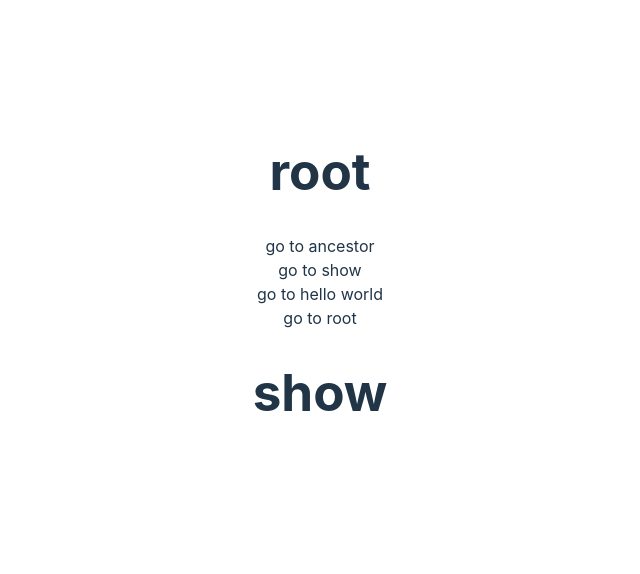
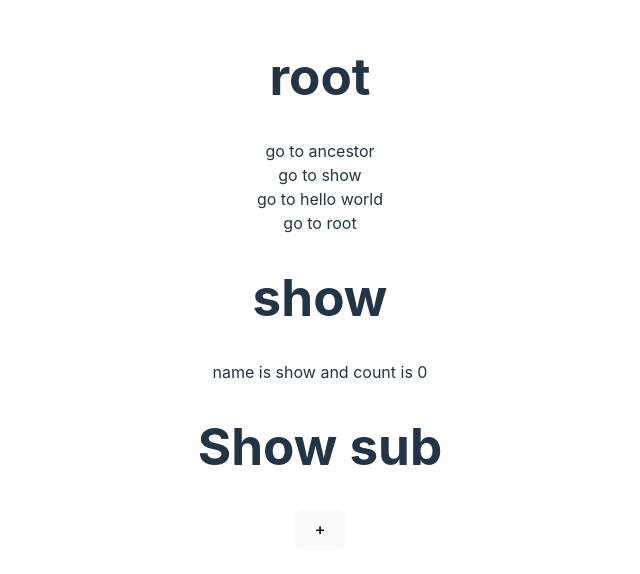
Before and after one commit to lazycattylqm/wujieexample, a Vue app in the folder vite-vue-ts/: page /show in a window 1280 px wide. Shown: the part 118-692 px from the top of the page, without its empty margins (320-960 px from the left). Built offline with nearby package versions, Linux system fonts and the light colour scheme.

Commit message:
add for provide and inject

```diff
--- a/vite-vue-ts/src/components/Ancestor.vue
+++ b/vite-vue-ts/src/components/Ancestor.vue
@@ -10,5 +10,10 @@
 <script lang="ts" setup>
 import Father from './Father.vue'
 import { useCounterStore } from "../pinia/counterState";
+import { onUnmounted } from 'vue';
 const store = useCounterStore();
+onUnmounted(() => {
+  console.log('ancestor unmounted', 'count is', store.count, 'double is', store.doubleCount);
+  store.$reset();
+});
 </script>
--- /dev/null
+++ b/vite-vue-ts/src/components/AnotherChild.vue
@@ -0,0 +1,13 @@
+
+
+<template>
+  <div>
+    <h1>Show sub</h1>
+    <div><button @click=increment>+</button></div>
+  </div>
+</template>
+
+<script lang="ts" setup>
+import { inject } from "vue";
+const { increment } = inject('show');
+</script>
--- a/vite-vue-ts/src/components/Show.vue
+++ b/vite-vue-ts/src/components/Show.vue
@@ -1,5 +1,18 @@
 <template>
   <div>
     <h1>show</h1>
+    <div>name is {{show.name}} and count is {{show.count}}</div>
+    <AnotherChild />
   </div>
 </template>
+
+<script lang="ts" setup>
+import { onUnmounted, provide } from 'vue';
+import AnotherChild from './AnotherChild.vue';
+import { show, changeShow, increment, reset } from '../proinj/showStore';
+provide('show', { show, changeShow, increment, reset });
+onUnmounted(() => {
+  console.log('show unmounted', 'name is', show.name, 'count is', show.count);
+  reset();
+});
+</script>
--- /dev/null
+++ b/vite-vue-ts/src/proinj/showStore.ts
@@ -0,0 +1,18 @@
+import { reactive } from "vue";
+
+export const show = reactive({
+  count: 0,
+  name: "show",
+})
+
+export const changeShow = (name: string) => {
+  show.name = name
+}
+
+export const increment = () => {
+  show.count++
+}
+
+export const reset = () => {
+  show.count = 0
+}
```
